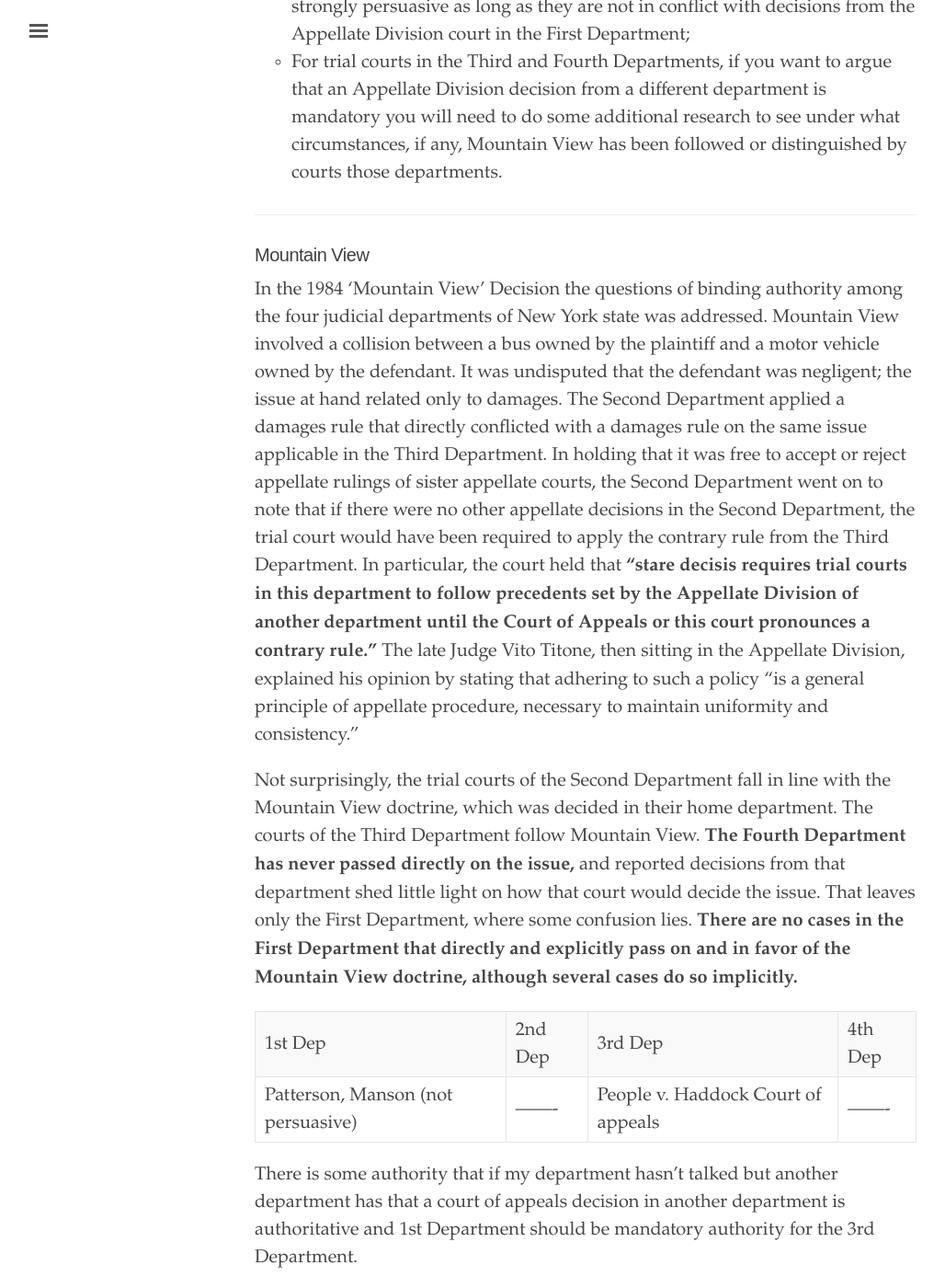
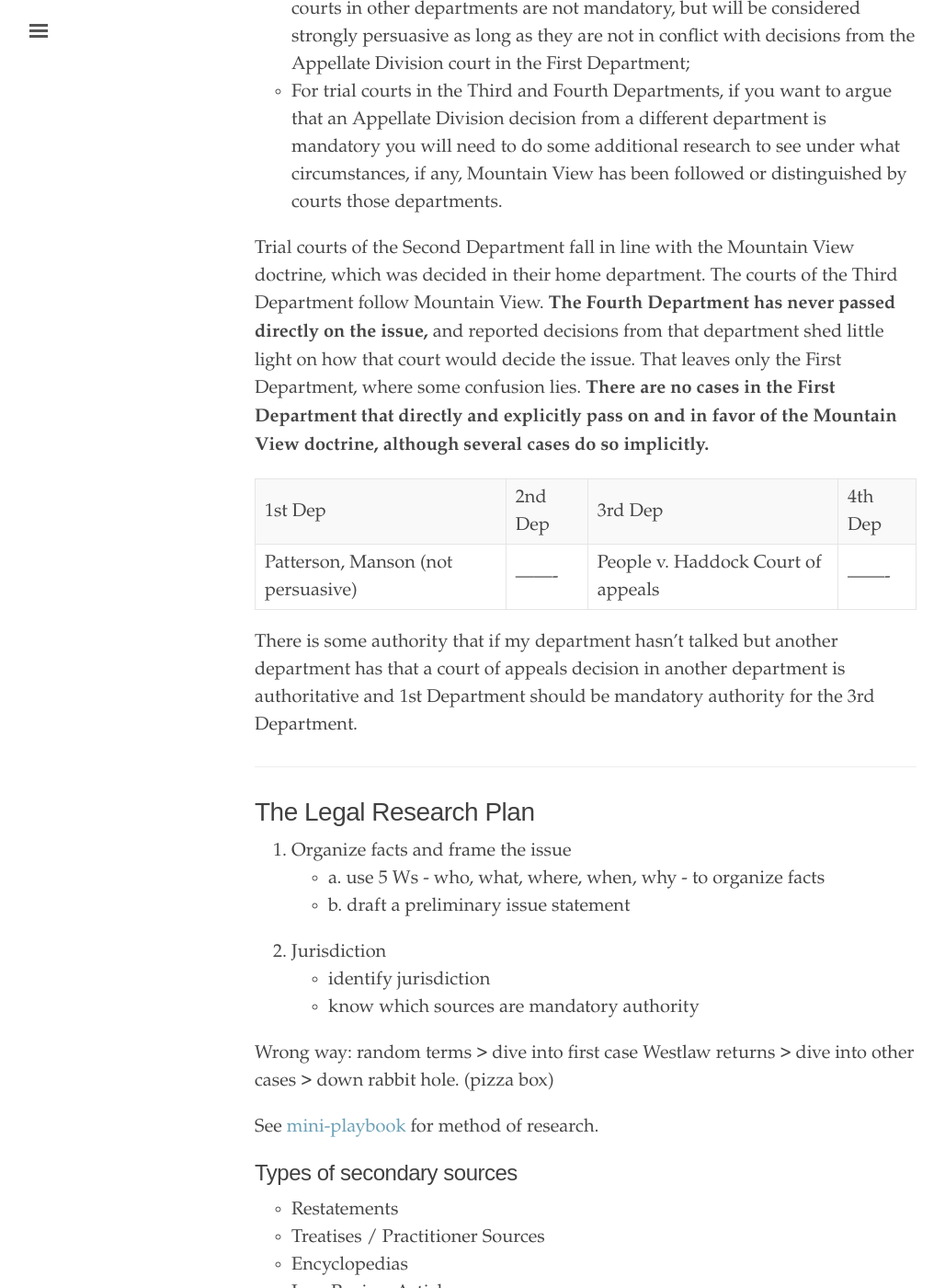
Before and after one commit to binipringle/legalresearch, a Jekyll site: the page built from _texts/0-section0.md, in a window 1280 px wide and 1400 px high, scrolled down 7037 px. Shown: the whole window at 92% size, without its empty margins (3-1031 px from the left). Built offline with Jekyll 4.4.1, drawn with Linux system fonts in a browser that asks for light colours; some of the changed text lies outside the part shown.

Commit message:
edited mountain view

```diff
--- a/_texts/0-section0.md
+++ b/_texts/0-section0.md
@@ -183,6 +183,8 @@ Fourth | 5th JD | Herkimer, Jefferson, Lewis, Oneida, Onondaga, Oswego |
 --^^-- | 7th JD | Cayuga, Livingston, Monroe, Ontario, Seneca, Steuben, Wayne, Yates |
 --^^-- | 8th JD | Allegany, Cattaraugus, Chautaqua, Erie, Genesee, Niagara, Orleans, Wyoming |
 
+---
+
 ### Authority in New York State Courts
 
 In New York, the Appellate Division is split into four departments, but there is disagreement about whether decisions of one department’s Appellate Division court are binding on trial courts in other departments. In *Mountain View Coach Lines, Inc. v. Storms*, 102 A.D.2d 663 (2d Dep’t 1984), the second department Appellate Division court stated that the Appellate Division is one court divided into departments only for administrative convenience, and held that **decisions coming from any Appellate Division department are binding on all state trial courts in New York, as long as there is not a contrary ruling by the Appellate Division court in their own departments**. The Mountain View decision is still considered good law
@@ -192,39 +194,18 @@ Some trial courts in the First Department have not followed Mountain View and vi
 
 New York appellate court decisions trial courts in New York will consider binding authority:
 
-- Decisions from the Appellate Division court in your department are always
-considered mandatory; additionally,
-- For trial courts in the Second Department, decisions from Appellate Division
-courts in other departments are mandatory as long as they are not in conflict with
-decisions from the Appellate Division court in the second department;
-- For trial courts in the First Department, decisions from Appellate Division courts
-in other departments are not mandatory, but will be considered strongly
-persuasive as long as they are not in conflict with decisions from the Appellate
-Division court in the First Department;
-- For trial courts in the Third and Fourth Departments, if you want to argue that an
-Appellate Division decision from a different department is mandatory you will
-need to do some additional research to see under what circumstances, if any,
-Mountain View has been followed or distinguished by courts those departments.
+- Decisions from the Appellate Division court in your department are always considered mandatory; additionally,
+- For trial courts in the Second Department, decisions from Appellate Division courts in other departments are mandatory as long as they are not in conflict with decisions from the Appellate Division court in the second department;
+- For trial courts in the First Department, decisions from Appellate Division courts in other departments are not mandatory, but will be considered strongly
+persuasive as long as they are not in conflict with decisions from the Appellate Division court in the First Department;
+- For trial courts in the Third and Fourth Departments, if you want to argue that an Appellate Division decision from a different department is mandatory you will need to do some additional research to see under what circumstances, if any, Mountain View has been followed or distinguished by courts those departments.
 
----
-
-### Mountain View
-
-In the 1984 'Mountain View' Decision the questions of binding authority among the four judicial departments of New York state was addressed. Mountain View involved a collision between a bus owned by the plaintiff and a motor vehicle owned by the defendant. It was undisputed that the defendant was negligent; the issue at hand related only to damages. The Second Department applied a damages rule that directly conflicted with a damages rule on the same issue applicable in the Third Department. In holding that it was free to accept or reject appellate rulings of sister appellate courts, the Second Department went on to note that if there were no other appellate decisions in the Second Department, the trial court would have been required to apply the contrary rule from the Third Department. In particular, the court held that **"stare decisis requires trial courts in this department to follow precedents set by the Appellate Division of another department until the Court of Appeals or this court pronounces a contrary rule."** The late Judge Vito Titone, then sitting in the Appellate Division, explained his opinion by stating that adhering to such a policy "is a general principle of appellate procedure, necessary to maintain uniformity and consistency."
-
-Not surprisingly, the trial courts of the Second Department fall in line with the Mountain View doctrine, which was decided in their home department. The courts of the Third Department follow Mountain View. **The Fourth Department has never passed directly on the issue,** and reported decisions from that department shed little light on how that court would decide the issue. That leaves only the First Department, where  some confusion lies. **There are no cases in the First Department that directly and explicitly pass on and in favor of the Mountain View doctrine, although several cases do so implicitly.**
+Trial courts of the Second Department fall in line with the Mountain View doctrine, which was decided in their home department. The courts of the Third Department follow Mountain View. **The Fourth Department has never passed directly on the issue,** and reported decisions from that department shed little light on how that court would decide the issue. That leaves only the First Department, where  some confusion lies. **There are no cases in the First Department that directly and explicitly pass on and in favor of the Mountain View doctrine, although several cases do so implicitly.**
 
 1st Dep | 2nd Dep | 3rd Dep | 4th Dep |
 Patterson, Manson (not persuasive) | ------- | People v. Haddock Court of appeals | ------- |
 
 There is some authority that if my department hasn't talked but another department has that a court of appeals decision in another department is authoritative and 1st Department should be mandatory authority for the 3rd Department.
-
-1. Rule 1: go to the library (secondary sources)
-2. Rule 0.25: pen and paper
-3. Rule 0.5: what is the deliverable? (lawyers are in the delivery business)
-4. Rule 0.75: where should I begin?
-
-Look again at the legal research [Mini Playbook](http://www.alr.legalresearch.nyc/playbook.pdf)
 
 ---
 
```
